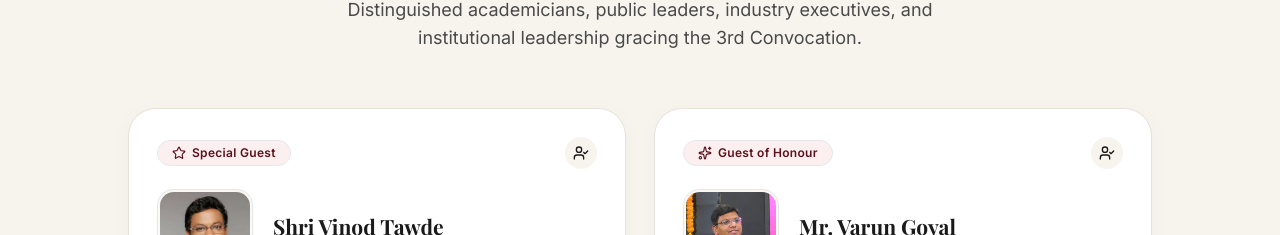
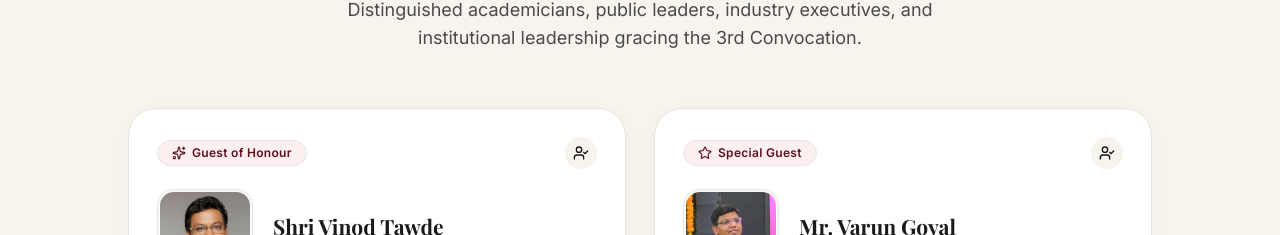
Before and after one commit to code-yashkumar/Convocation-iiitbh, a React (Vite) app: page / in a window 1280 px wide. Shown: the part 974-1209 px from the top of the page. Built offline with nearby package versions, Linux system fonts and the light colour scheme; no server answers; a web font is replaced by a local one.

Commit message:
Set Mr. Varun Goyal as Special Guest and Shri Vinod Tawde as Guest of Honour

```diff
--- a/src/sections/Dignitaries/index.jsx
+++ b/src/sections/Dignitaries/index.jsx
@@ -4,19 +4,19 @@ import { Award, UserCheck, Building2, Star, Sparkles } from 'lucide-react';
 const DIGNITARIES = [
   {
     name: 'Shri Vinod Tawde',
-    role: 'Special Guest',
+    role: 'Guest of Honour',
     subtitle: 'Member of Parliament',
     designation: 'Rajya Sabha',
-    icon: Star,
+    icon: Sparkles,
     initials: 'VT',
     image: '/assets/dignitaries/shri-vinod-tawde.jpg',
   },
   {
     name: 'Mr. Varun Goyal',
-    role: 'Guest of Honour',
+    role: 'Special Guest',
     subtitle: 'University Relations Leader',
     designation: 'Nokia Solutions and Networks India',
-    icon: Sparkles,
+    icon: Star,
     initials: 'VG',
     image: '/assets/dignitaries/mr-varun-goyal.jpg',
   },
```
